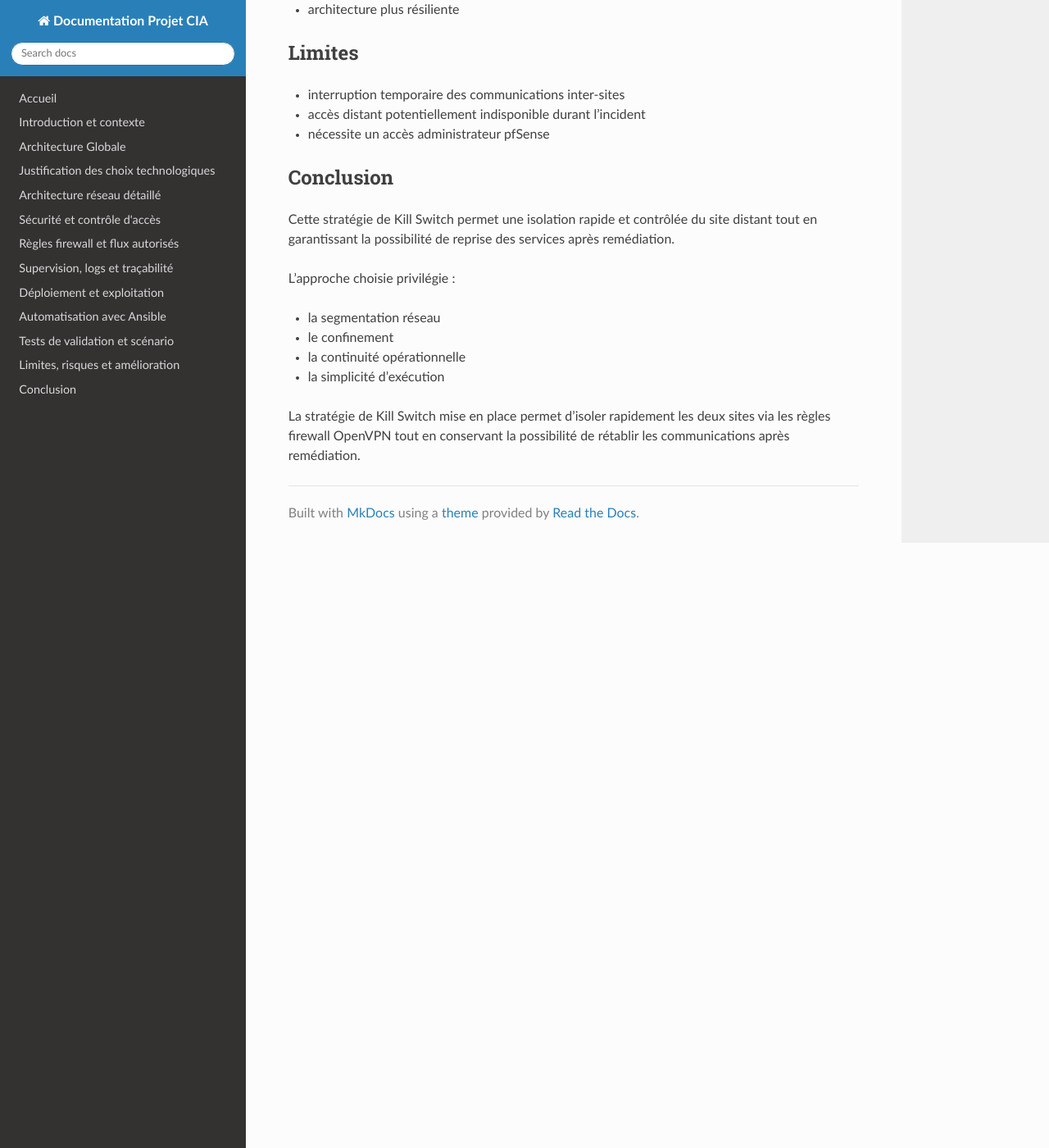
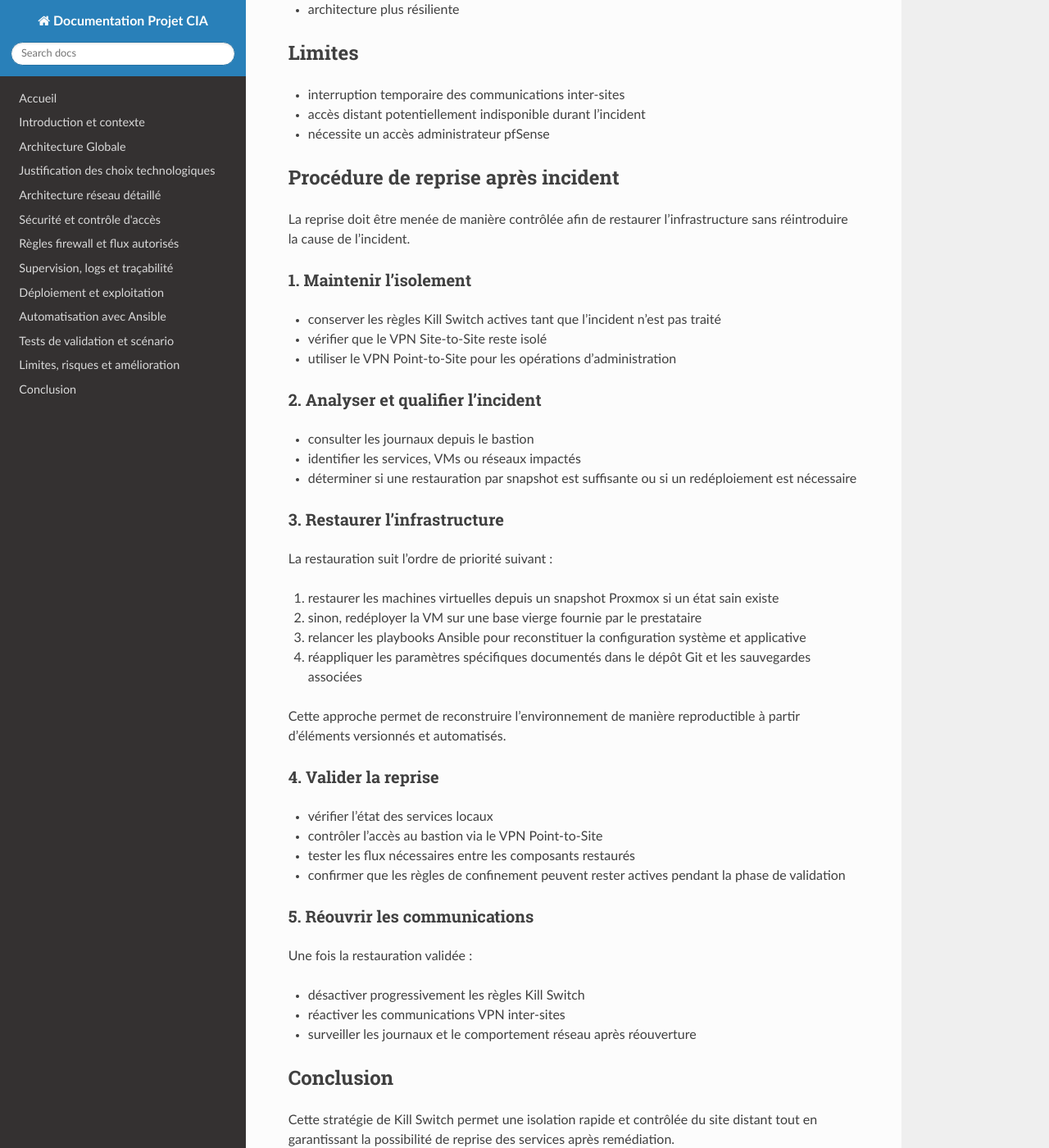
Before and after one commit to LazareMouzet/T-NSA-810, an MkDocs documentation site: the page built from docs/doc_globale/docs/kill-switch.md, in a window 1280 px wide and 1400 px high, scrolled down 5156 px. Shown: the whole window at 82% size. Built offline with MkDocs 1.6.1, drawn with Linux system fonts in a browser that asks for light colours; nearby versions of some CDN libraries.

Commit message:
doc: add incident recovery procedure to Kill Switch documentation

```diff
--- a/docs/doc_globale/docs/kill-switch.md
+++ b/docs/doc_globale/docs/kill-switch.md
@@ -208,6 +208,48 @@ sans devoir désactiver les mesures de confinement.
 - accès distant potentiellement indisponible durant l’incident
 - nécessite un accès administrateur pfSense
 
+## Procédure de reprise après incident
+
+La reprise doit être menée de manière contrôlée afin de restaurer l’infrastructure sans réintroduire la cause de l’incident.
+
+### 1. Maintenir l’isolement
+
+- conserver les règles Kill Switch actives tant que l’incident n’est pas traité
+- vérifier que le VPN Site-to-Site reste isolé
+- utiliser le VPN Point-to-Site pour les opérations d’administration
+
+### 2. Analyser et qualifier l’incident
+
+- consulter les journaux depuis le bastion
+- identifier les services, VMs ou réseaux impactés
+- déterminer si une restauration par snapshot est suffisante ou si un redéploiement est nécessaire
+
+### 3. Restaurer l’infrastructure
+
+La restauration suit l’ordre de priorité suivant :
+
+1. restaurer les machines virtuelles depuis un snapshot Proxmox si un état sain existe
+2. sinon, redéployer la VM sur une base vierge fournie par le prestataire
+3. relancer les playbooks Ansible pour reconstituer la configuration système et applicative
+4. réappliquer les paramètres spécifiques documentés dans le dépôt Git et les sauvegardes associées
+
+Cette approche permet de reconstruire l’environnement de manière reproductible à partir d’éléments versionnés et automatisés.
+
+### 4. Valider la reprise
+
+- vérifier l’état des services locaux
+- contrôler l’accès au bastion via le VPN Point-to-Site
+- tester les flux nécessaires entre les composants restaurés
+- confirmer que les règles de confinement peuvent rester actives pendant la phase de validation
+
+### 5. Réouvrir les communications
+
+Une fois la restauration validée :
+
+- désactiver progressivement les règles Kill Switch
+- réactiver les communications VPN inter-sites
+- surveiller les journaux et le comportement réseau après réouverture
+
 ## Conclusion
 
 Cette stratégie de Kill Switch permet une isolation rapide et contrôlée du site distant tout en garantissant la possibilité de reprise des services après remédiation.
```
